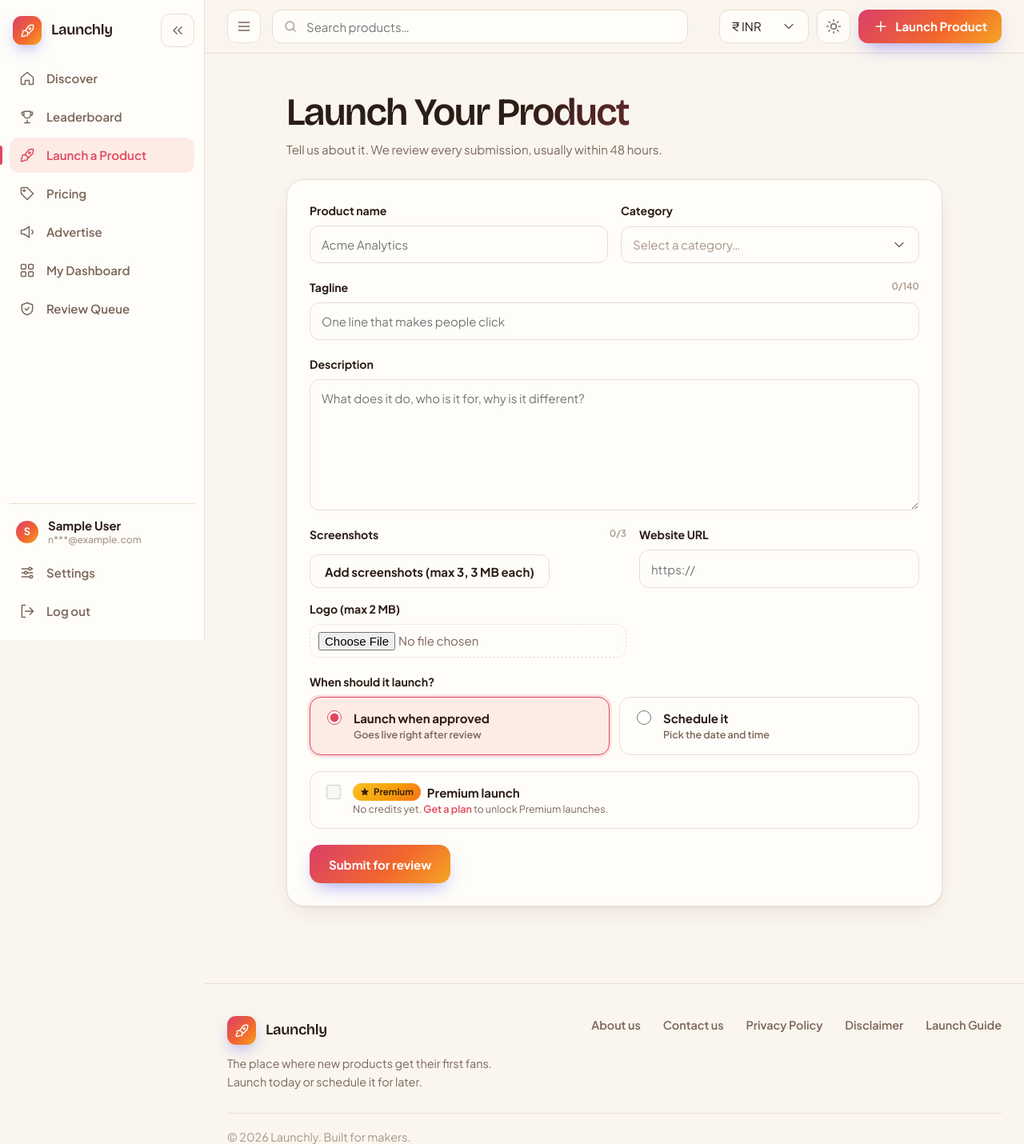
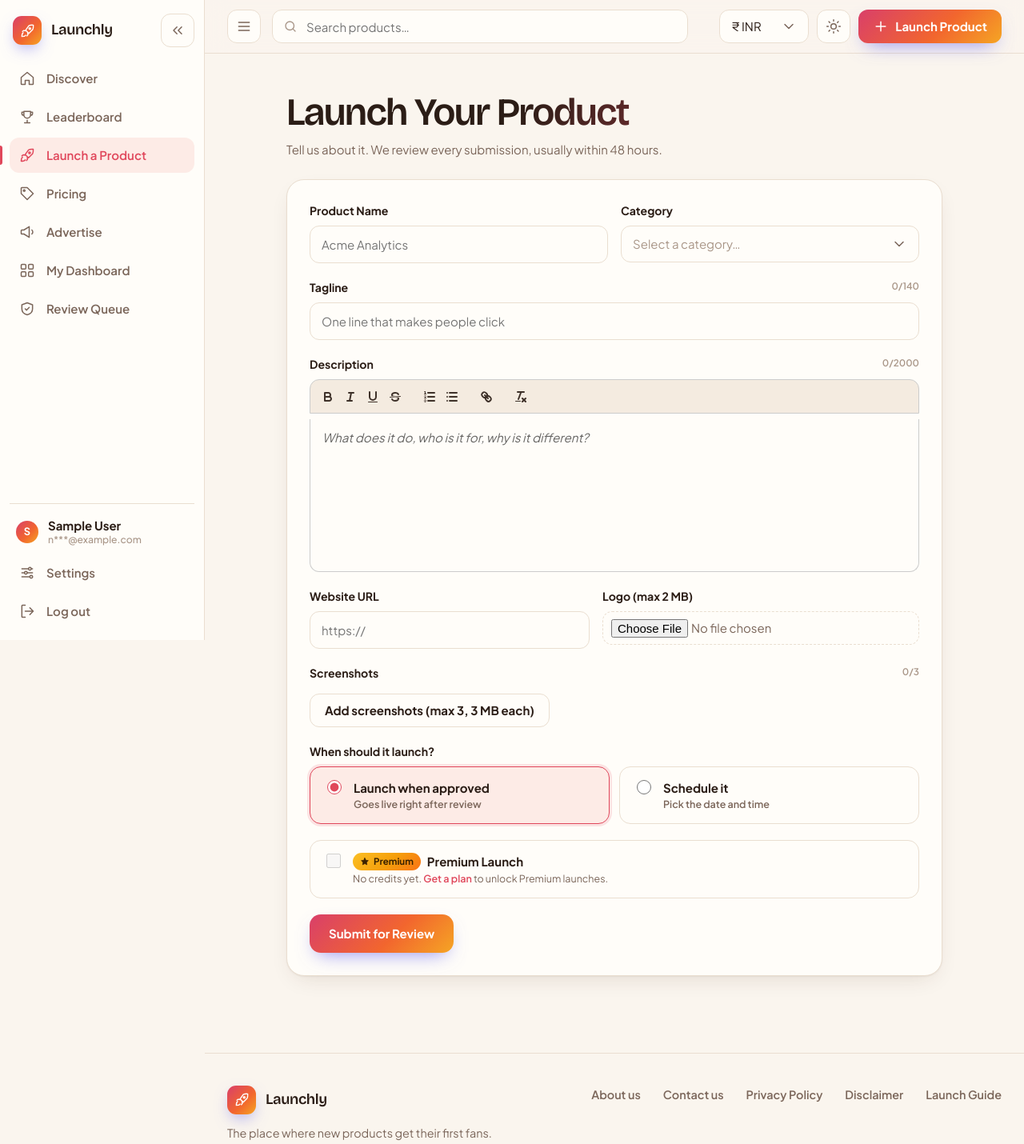
Before and after one commit to vishvajitrao1998/launchly, a Django app: page /launch-product/ in a window 1280 px wide. Shown: the top 1430 px of the page at 80% size. Run offline with Django 5.2, Linux system fonts and the light colour scheme; a user stored in the database is signed in; tables that the repository leaves empty hold one stand-in row (values such as "Sample post"); some libraries are stand-ins or nearby versions.

Commit message:
added rich text editor, adjust logo input in submit form

```diff
--- a/static/css/app.css
+++ b/static/css/app.css
@@ -389,3 +389,41 @@ input:focus-visible, select:focus-visible, textarea:focus-visible,
 .dd-btn, .dd-btn:hover, .dd-btn:focus-visible, .dd.open .dd-btn {
   box-shadow: none !important;
 }
+
+
+/* ---------- rich text editor (Quill), themed ---------- */
+.ql-toolbar.ql-snow { border: 1px solid var(--border); background: var(--surface-2); border-radius: 12px 12px 0 0; font-family: inherit; }
+.ql-container.ql-snow { border: 1px solid var(--border); border-top: 0; border-radius: 0 0 12px 12px; background: var(--surface); font: inherit; transition: border-color .2s; }
+.ql-container.ql-snow:focus-within { border-color: var(--primary); }
+.ql-editor { min-height: 190px; max-height: 420px; overflow-y: auto; font-size: .95rem; line-height: 1.65; color: var(--text); }
+.ql-editor.ql-blank::before { color: var(--faint); font-style: normal; }
+.ql-snow .ql-stroke { stroke: var(--muted); } .ql-snow .ql-fill { fill: var(--muted); }
+.ql-snow.ql-toolbar button:hover .ql-stroke, .ql-snow.ql-toolbar button.ql-active .ql-stroke { stroke: var(--primary); }
+.ql-snow.ql-toolbar button:hover .ql-fill, .ql-snow.ql-toolbar button.ql-active .ql-fill { fill: var(--primary); }
+.ql-snow .ql-tooltip { background: var(--surface); color: var(--text); border: 1px solid var(--border); border-radius: 12px; box-shadow: none; }
+.ql-snow .ql-tooltip input[type=text] { width: 180px !important; height: 28px; padding: 3px 8px !important; border-radius: 8px; }
+.ql-snow .ql-tooltip a.ql-action::after, .ql-snow .ql-tooltip a.ql-remove::before { color: var(--primary); }
+.ql-editor a, .pd-desc a { color: var(--primary); text-decoration: underline; }
+
+/* rendered description on the product page */
+.pd-desc { white-space: normal; }
+.pd-desc p { margin: 0 0 .85em; }
+.pd-desc ul, .pd-desc ol { margin: 0 0 .85em; padding-left: 22px; display: grid; gap: 4px; }
+
+
+/* For website linl in submit app form */
+.grid-2 { align-items: start; }
+.field { align-content: start; }
+
+
+/* Change color for editor */
+
+/* ---------- editor toolbar icons: clearly visible ---------- */
+.ql-toolbar.ql-snow .ql-stroke { stroke: var(--text) !important; stroke-width: 2; }
+.ql-toolbar.ql-snow .ql-fill { fill: var(--text) !important; }
+.ql-toolbar.ql-snow .ql-picker { color: var(--text); }
+.ql-toolbar.ql-snow button { width: 32px; height: 30px; border-radius: 8px; opacity: .9; transition: background .2s, opacity .2s; }
+.ql-toolbar.ql-snow button:hover { opacity: 1; background: var(--primary-soft); }
+.ql-toolbar.ql-snow button.ql-active { background: var(--primary-soft); opacity: 1; }
+.ql-toolbar.ql-snow button:hover .ql-stroke, .ql-toolbar.ql-snow button.ql-active .ql-stroke { stroke: var(--primary) !important; }
+.ql-toolbar.ql-snow button:hover .ql-fill, .ql-toolbar.ql-snow button.ql-active .ql-fill { fill: var(--primary) !important; }
--- a/static/js/pages.js
+++ b/static/js/pages.js
@@ -10,7 +10,7 @@
     `<div class="rank-item ${rank <= 3 ? 'top3' : ''}"><span class="rank">${rank}</span>${appCard(p, i)}</div>`;
 
   const sideAd = p => p.slot_open
-    ? `<a class="side-ad open" href="/advertise/?slot=sidebar&position=${p.position}"><span class="badge badge-sponsor">Ad slot</span><b>Your product here</b><span>${esc(p.label)} · from ${money(p.price)}/week</span></a>`
+    ? `<a class="side-ad open" href="/advertise/?slot=sidebar&position=${p.position}"><span class="badge badge-sponsor">Ad slot</span><b>Your Product Here</b><span>${esc(p.label)} · from ${money(p.price)}/week</span></a>`
     : `<a class="side-ad" href="/product/${esc(p.slug)}/"><span class="badge badge-sponsor">Sponsored</span>
         <div class="side-row"><div class="logo" style="--c:${esc(p.category.color)}">${logoHtml(p)}</div><div><b>${esc(p.name)}</b><p>${esc(p.tagline)}</p></div></div></a>`;
 
@@ -321,13 +321,35 @@
     });
     drawShots();
 
+        // rich-text description with a hard character limit
+    const MAXC = 2000;
+    const quill = new Quill('#editor', {
+      theme: 'snow',
+      placeholder: 'What does it do, who is it for, why is it different?',
+      formats: ['bold', 'italic', 'underline', 'strike', 'list', 'link'],
+      modules: { toolbar: [['bold', 'italic', 'underline', 'strike'], [{ list: 'ordered' }, { list: 'bullet' }], ['link'], ['clean']] },
+    });
+    const descCount = () => {
+      const n = quill.getLength() - 1, el = $('#descCount');
+      el.textContent = `${n}/${MAXC}`;
+      el.style.color = n >= MAXC ? 'var(--bad)' : n > MAXC * 0.9 ? 'var(--warn)' : '';
+    };
+    quill.on('text-change', () => {
+      if (quill.getLength() - 1 > MAXC) quill.deleteText(MAXC, quill.getLength());   // also trims pasted text
+      descCount();
+    });
+    descCount();
+
     if (editId) {
       $('#submitTitle').textContent = 'Update Your Launch';
       $('#submitBtn').textContent = 'Resubmit for Review';
       $('#premiumOpt').hidden = true;
       const p = await api(`/api/me/products/${editId}/`);
       kept = p.screenshots; drawShots();
-      ['name', 'tagline', 'description', 'website_url'].forEach(k => (form.elements[k].value = p[k]));
+      ['name', 'tagline', 'website_url'].forEach(k => (form.elements[k].value = p[k]));
+      if (/<[a-z][^>]*>/i.test(p.description)) quill.clipboard.dangerouslyPasteHTML(p.description);
+      else quill.setText(p.description);   // older plain-text descriptions
+      descCount();
       form.category.value = p.category.slug; count();
       if (p.scheduled_for) {
         form.launch_mode.value = 'schedule'; $('#scheduleBox').hidden = false;
@@ -339,6 +361,7 @@
     form.addEventListener('submit', async e => {
       e.preventDefault();
       const fd = new FormData(form);
+      fd.set('description', quill.getText().trim() ? quill.root.innerHTML : '');
       if (!form.logo.files[0]) fd.delete('logo');
       fd.delete('screenshots'); added.forEach(f => fd.append('screenshots', f)); removed.forEach(id => fd.append('remove_screenshots', id));
       if (form.launch_mode.value === 'schedule' && form.scheduled_for.value) fd.set('scheduled_for', new Date(form.scheduled_for.value).toISOString());
@@ -409,7 +432,7 @@
           <div class="grow">
             <div class="title-row"><b>${esc(p.name)}</b>${p.is_premium ? premiumBadge : ''}<a class="link" href="${esc(p.website_url)}" target="_blank" rel="noopener">${esc(p.website_url)}</a></div>
             <div class="meta-line"><span>${esc(p.category.icon)} ${esc(p.category.name)}</span><span>by ${esc(p.owner.username)} (${esc(p.owner.email || 'no email')})</span>${p.scheduled_for ? `<span><svg class="i" style="width:14px;height:14px"><use href="#i-clock"/></svg> Wants ${fmtDate(p.scheduled_for, true)}</span>` : ''}</div>
-            <p class="desc"><b>${esc(p.tagline)}</b><br>${esc(p.description)}</p>
+            <p class="desc"><b>${esc(p.tagline)}</b><br>${esc(p.description_text)}</p>
             ${p.admin_note ? `<div class="note">Last note: ${esc(p.admin_note)}</div>` : ''}
             <div class="row-actions">
               ${status !== 'approved' ? '<button class="btn btn-sm btn-ok" data-review="approve">Approve</button>' : ''}
@@ -458,13 +481,14 @@
         <div class="pd-top" style="--c:${esc(p.category.color)}">
           <div class="logo">${logoHtml(p)}</div>
           <div><div class="title-row"><h1 style="font-size:2rem">${esc(p.name)}</h1>${p.is_premium ? premiumBadge : ''}</div><p class="muted">${esc(p.tagline)}</p></div>
-          <div class="pd-actions"><a class="btn" href="${esc(p.website_url)}" target="_blank" rel="noopener">Visit website</a>${p.is_live ? voteButtons(p) : ''}</div>
+          <div class="pd-actions"><a class="btn" href="${esc(p.website_url)}" target="_blank" rel="noopener">Visit</a>${p.is_live ? voteButtons(p) : ''}</div>
         </div>
         <div class="meta-line"><span class="chip sm">${esc(p.category.icon)} ${esc(p.category.name)}</span>${p.launch_at ? `<span>Launched ${fmtDate(p.launch_at, true)}</span>` : ''}<span>by ${esc(p.maker)}</span></div>
-        <div class="pd-desc">${esc(p.description)}</div>
+        <div class="pd-desc">${p.description}</div>
         ${p.screenshots.length ? `<div class="gallery">${p.screenshots.map(u => `<button class="gal" data-shot="${esc(u)}"><img loading="lazy" src="${esc(u)}" alt="${esc(p.name)} screenshot"></button>`).join('')}</div>` : ''}
       </article>`;
       el.addEventListener('click', e => { const g = e.target.closest('[data-shot]'); if (g) modal(`<img class="lightbox" src="${esc(g.dataset.shot)}" alt=""><div class="row-actions"><button class="btn" data-close>Close</button></div>`); });
+      $$('.pd-desc a').forEach(a => { a.target = '_blank'; });
   };
 
     /* ======================= SETTINGS ======================= */
--- a/templates/advertise.html
+++ b/templates/advertise.html
@@ -10,7 +10,7 @@
 <div class="adv-layout">
   <div id="board" class="board-wrap"></div>
   <aside class="card book-card" id="bookCard">
-    <h3>Book a slot</h3>
+    <h3>Book a Slot</h3>
     <div id="bookBody"><div class="skeleton" style="height:220px"></div></div>
   </aside>
 </div>
--- a/templates/dashboard.html
+++ b/templates/dashboard.html
@@ -3,7 +3,7 @@
 {% block title %}Dashboard · Launchly{% endblock %}
 {% block content %}
 <section class="page-head row">
-  <div><h1>My Dashboard</h1><p class="muted" id="dashSub">Your launches and ad bookings.</p></div>
+  <div><h1>My Apps</h1><p class="muted" id="dashSub">Your launches and ad bookings.</p></div>
   <a class="btn btn-primary" href="{% url 'submit' %}"><svg class="i"><use href="#i-plus"/></svg><span>New Launch</span></a>
 </section>
 <div id="myProducts" class="stack"></div>
--- a/templates/partials/rail.html
+++ b/templates/partials/rail.html
@@ -2,7 +2,7 @@
   <div id="railAd1"><div class="skeleton" style="height:130px"></div></div>
 
   <section class="card rail-card">
-    <h3>How launching works</h3>
+    <h3>How Launching Works</h3>
     <ol class="steps">
       <li><b>Submit</b><span>Tell us about your product. We review within 48 hours.</span></li>
       <li><b>Launch</b><span>Go live right away, or schedule a date and time.</span></li>
--- a/templates/registration/login.html
+++ b/templates/registration/login.html
@@ -3,7 +3,7 @@
 {% block title %}Log in · Launchly{% endblock %}
 {% block content %}
 <div class="auth card">
-  <h1>Welcome back</h1>
+  <h1>Login</h1>
   <p class="muted">Log in to launch, upvote and manage your products.</p>
   <form method="post" class="form-card flat">{% csrf_token %}
     <input type="hidden" name="next" value="{{ next }}">
--- a/templates/registration/signup.html
+++ b/templates/registration/signup.html
@@ -3,14 +3,14 @@
 {% block title %}Sign up · Launchly{% endblock %}
 {% block content %}
 <div class="auth card">
-  <h1>Create your account</h1>
+  <h1>Create Your Account</h1>
   <p class="muted">Free forever for standard launches.</p>
   <form method="post" class="form-card flat">{% csrf_token %}
     {% for f in form %}
     <label class="field"><span>{{ f.label }}</span>{{ f }}
       {% for e in f.errors %}<em class="err show">{{ e }}</em>{% endfor %}</label>
     {% endfor %}
-    <button class="btn btn-primary btn-lg" type="submit">Sign up</button>
+    <button class="btn btn-primary btn-lg" type="submit">Create Account</button>
   </form>
   <p class="muted">Already registered? <a class="link" href="{% url 'login' %}">Log in</a></p>
 </div>
--- a/templates/submit.html
+++ b/templates/submit.html
@@ -1,6 +1,10 @@
 {% extends "base.html" %}
 {% block page %}submit{% endblock %}
 {% block title %}Launch a product · Launchly{% endblock %}
+{% block scripts_head %}
+<link rel="stylesheet" href="https://cdnjs.cloudflare.com/ajax/libs/quill/1.3.7/quill.snow.min.css">
+<script src="https://cdnjs.cloudflare.com/ajax/libs/quill/1.3.7/quill.min.js"></script>
+{% endblock %}
 {% block content %}
 <div class="narrow">
   <section class="page-head">
@@ -10,23 +14,30 @@
 <div id="adminNote" class="callout warn" hidden></div>
 <form id="submitForm" class="card form-card" data-edit="{{ edit_id }}" novalidate>
   <div class="grid-2">
-    <label class="field"><span>Product name</span><input name="name" maxlength="80" required placeholder="Acme Analytics"><em class="err"></em></label>
+    <label class="field"><span>Product Name</span><input name="name" maxlength="80" required placeholder="Acme Analytics"><em class="err"></em></label>
     <label class="field"><span>Category</span><select name="category" required></select><em class="err"></em></label>
   </div>
   <label class="field"><span>Tagline <small id="tagCount">0/140</small></span><input name="tagline" maxlength="140" required placeholder="One line that makes people click"><em class="err"></em></label>
-  <label class="field"><span>Description</span><textarea name="description" rows="6" required placeholder="What does it do, who is it for, why is it different?"></textarea><em class="err"></em></label>
+  <div class="field">
+    <span>Description <small id="descCount">0/2000</small></span>
+    <div id="editor"></div>
+    <input type="hidden" name="description">
+    <em class="err"></em>
+  </div>
+
   <div class="grid-2">
-    <fieldset class="field">
-      <span>Screenshots <small id="shotCount">0/3</small></span>
-      <div class="shots" id="shots"></div>
-      <input type="file" name="screenshots" accept="image/*" multiple hidden>
-      <div><button type="button" class="btn btn-ghost" id="addShot">Add screenshots (max 3, 3 MB each)</button></div>
-      <em class="err"></em>
-    </fieldset>
     <label class="field"><span>Website URL</span><input name="website_url" type="url" required placeholder="https://"><em class="err"></em></label>
-    <label class="field"><span>Logo (max 2 MB)</span>
-      <div class="file"><img id="logoPrev" alt="" hidden><input name="logo" type="file" accept="image/*"></div><em class="err"></em></label>
+    <label class="field"><span>Logo (max 2 MB)</span> <div class="file"><img id="logoPrev" alt="" hidden><input name="logo" type="file" accept="image/*"></div><em class="err"></em></label>
   </div>
+
+  <fieldset class="field">
+    <span>Screenshots <small id="shotCount">0/3</small></span>
+    <div class="shots" id="shots"></div>
+    <input type="file" name="screenshots" accept="image/*" multiple hidden>
+    <div><button type="button" class="btn btn-ghost" id="addShot">Add screenshots (max 3, 3 MB each)</button></div>
+    <em class="err"></em>
+  </fieldset>
+
 
   <fieldset class="field">
     <span>When should it launch?</span>
@@ -41,13 +52,13 @@
 
   <label class="choice premium-opt" id="premiumOpt">
     <input type="checkbox" name="premium">
-    <b><span class="badge badge-premium"><svg class="i"><use href="#i-star"/></svg>Premium</span> Premium launch</b>
+    <b><span class="badge badge-premium"><svg class="i"><use href="#i-star"/></svg>Premium</span> Premium Launch</b>
     <small id="premiumNote">Badge on your listing and priority review.</small>
   </label>
 
   <div class="form-foot">
     <em class="err" id="formErr"></em>
-    <button class="btn btn-primary btn-lg" type="submit" id="submitBtn">Submit for review</button>
+    <button class="btn btn-primary btn-lg" type="submit" id="submitBtn">Submit for Review</button>
   </div>
 </form>
 </div>
```
Also changed, not shown: core/api.py (+38 -2 lines).
